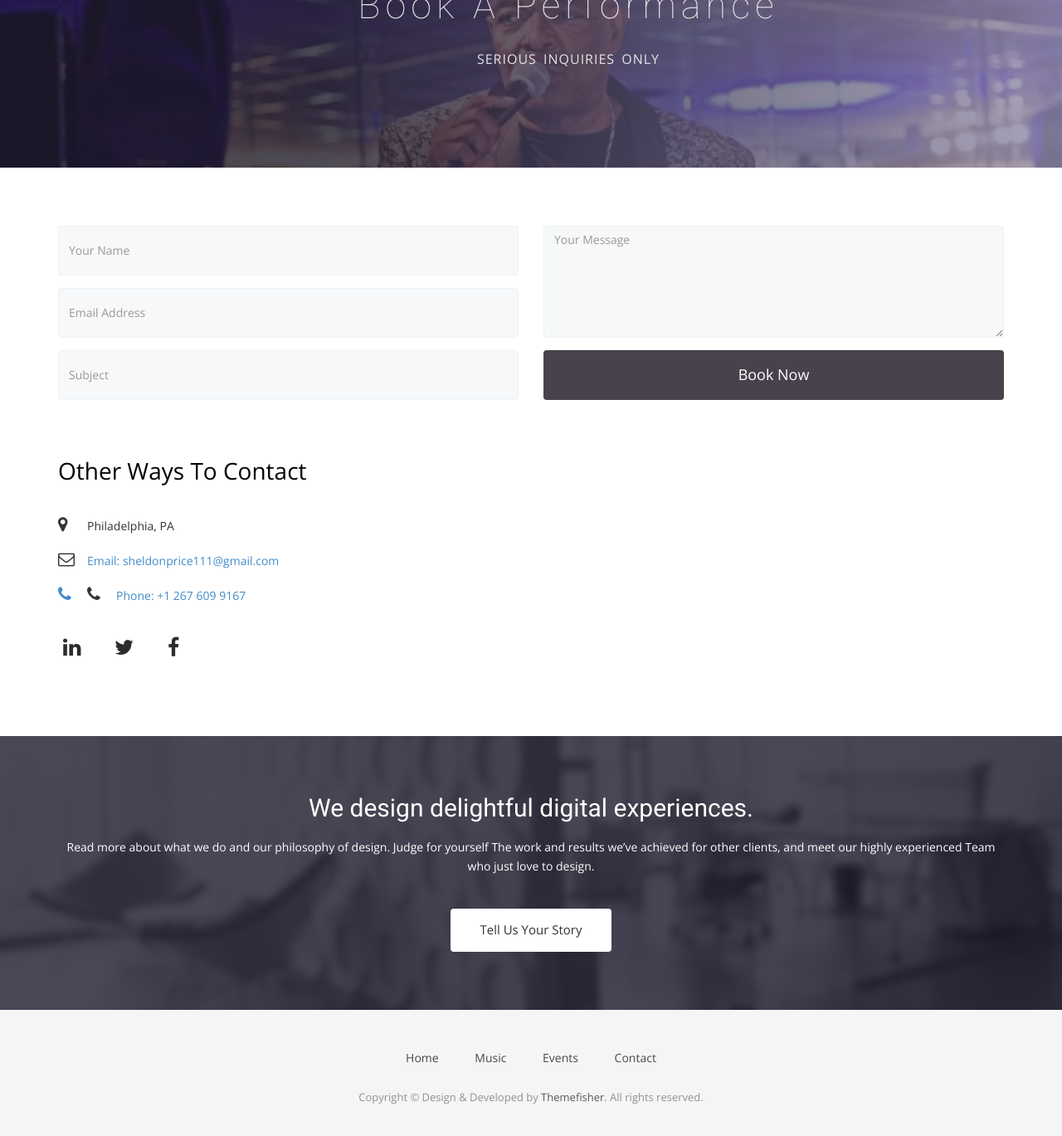
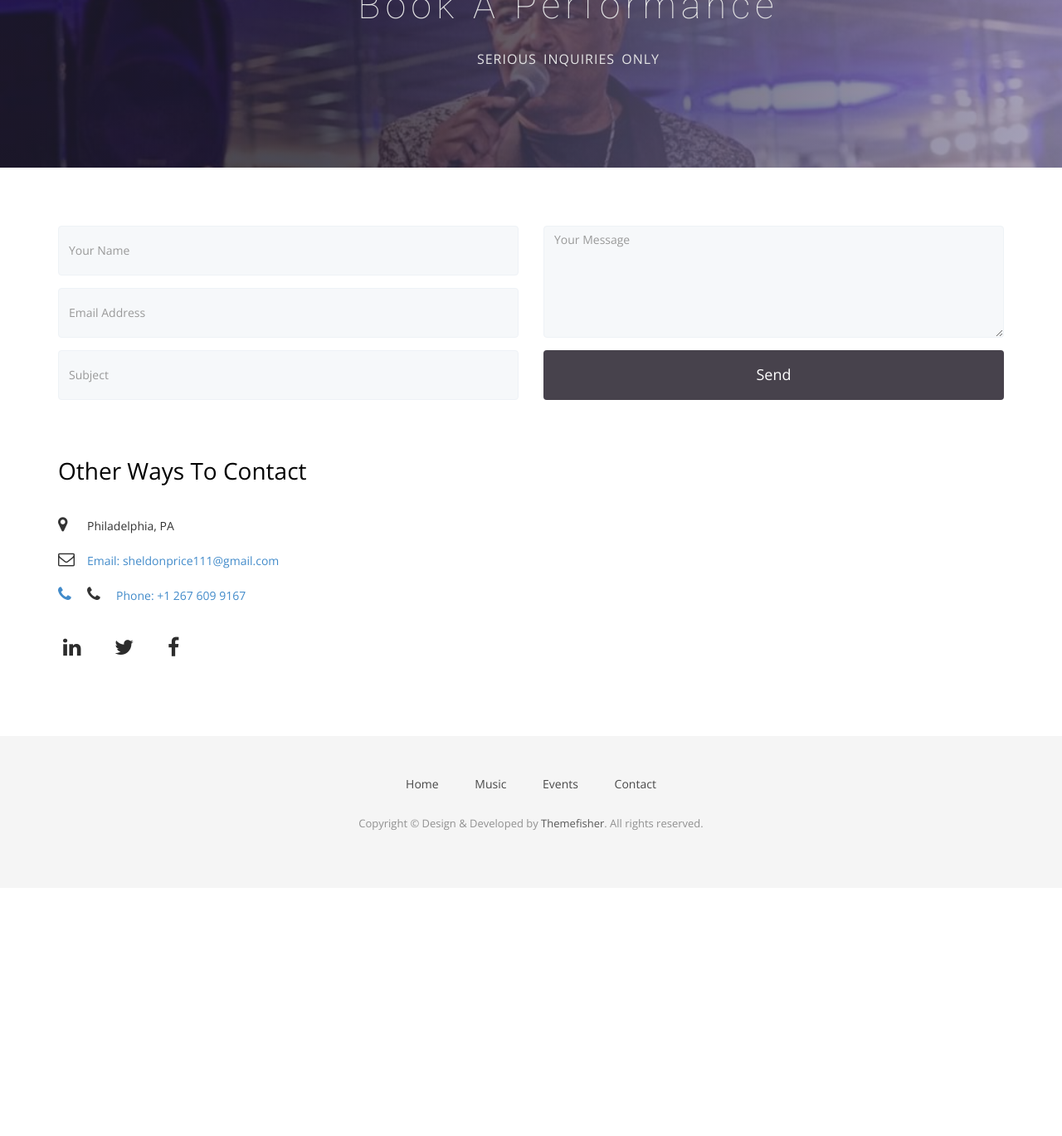
Before and after one commit to sheldonprice/sheldonprice.github.io, a Jekyll site: the page built from contact.html, in a window 1280 px wide and 1400 px high, scrolled down 258 px. Shown: the top 1369 px of the window at 83% size. Built offline with Jekyll 4.4.1, drawn with Linux system fonts in a browser that asks for light colours; nearby versions of some CDN libraries; some web fonts are replaced; after the commit the page ends 1328 px from its top, so only the background shows below that.

Commit message:
updated contact link on every page

```diff
--- a/contact.html
+++ b/contact.html
@@ -42,7 +42,7 @@
             <div class="form-group-2">
               <textarea class="form-control" rows="3" placeholder="Your Message"></textarea>
             </div>
-            <button class="btn btn-default" type="submit">Book Now</button>
+            <button class="btn btn-default" type="submit">Send</button>
           </form>
         </div>
       </div>
@@ -79,17 +79,3 @@
     </div>
   </div>
 </section>
-<!-- Call to action Start -->
-<section id="call-to-action">
-  <div class="container">
-    <div class="row">
-      <div class="col-md-12">
-        <div class="block">
-          <h2>We design delightful digital experiences.</h2>
-          <p>Read more about what we do and our philosophy of design. Judge for yourself The work and results we’ve achieved for other clients, and meet our highly experienced Team who just love to design.</p>
-          <a class="btn btn-default btn-call-to-action" href="#" >Tell Us Your Story</a>
-        </div>
-      </div>
-    </div>
-  </div>
-</section>
--- a/events.html
+++ b/events.html
@@ -463,9 +463,9 @@
     <div class="row">
       <div class="col-md-12">
         <div class="block">
-          <h2>We design delightful digital experiences.</h2>
-          <p>Read more about what we do and our philosophy of design. Judge for yourself The work and results we’ve achieved for other clients, and meet our highly experienced Team who just love to design.</p>
-          <a class="btn btn-default btn-call-to-action" href="contact" >Tell Us Your Story</a>
+          <h2>Have Any Feedback or Comments?</h2>
+          <p>We would love to hear from anyone regarding past performances or musical colaberations</p>
+          <a class="btn btn-default btn-call-to-action" href="{{ site.baseurl }}/contact" >Contact Us</a>
         </div>
       </div>
     </div>
--- a/index.html
+++ b/index.html
@@ -130,7 +130,7 @@
         <div class="block">
           <h2>Have Any Feedback or Comments?</h2>
           <p>We would love to hear from anyone regarding past performances or musical colaberations</p>
-          <a class="btn btn-default btn-call-to-action" href="contact" >Tell Us Your Story</a>
+          <a class="btn btn-default btn-call-to-action" href="contact" >Contact Us</a>
         </div>
       </div>
     </div>
```
